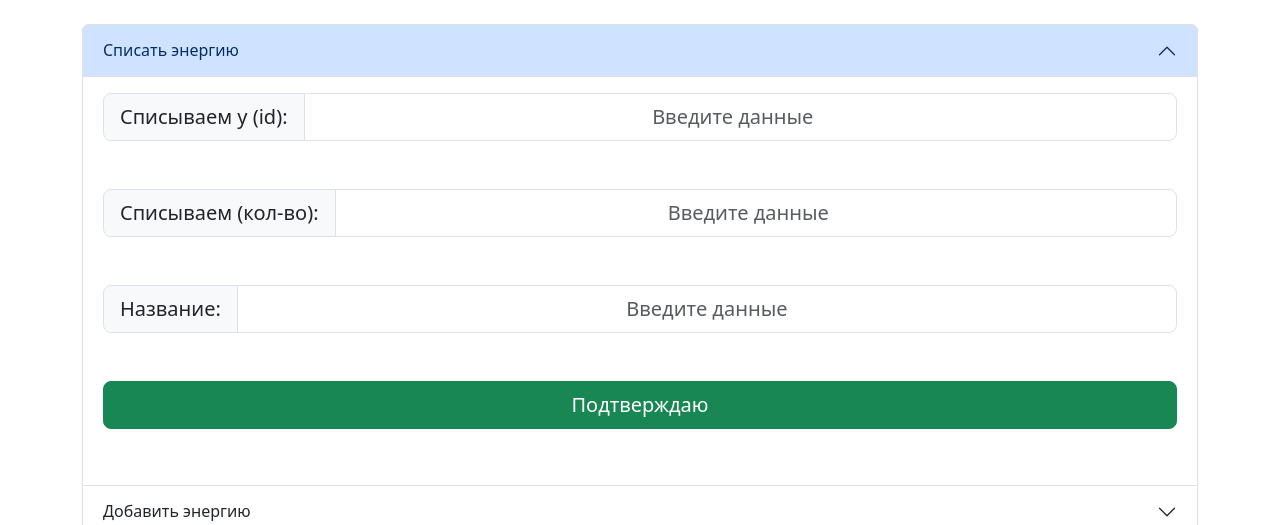
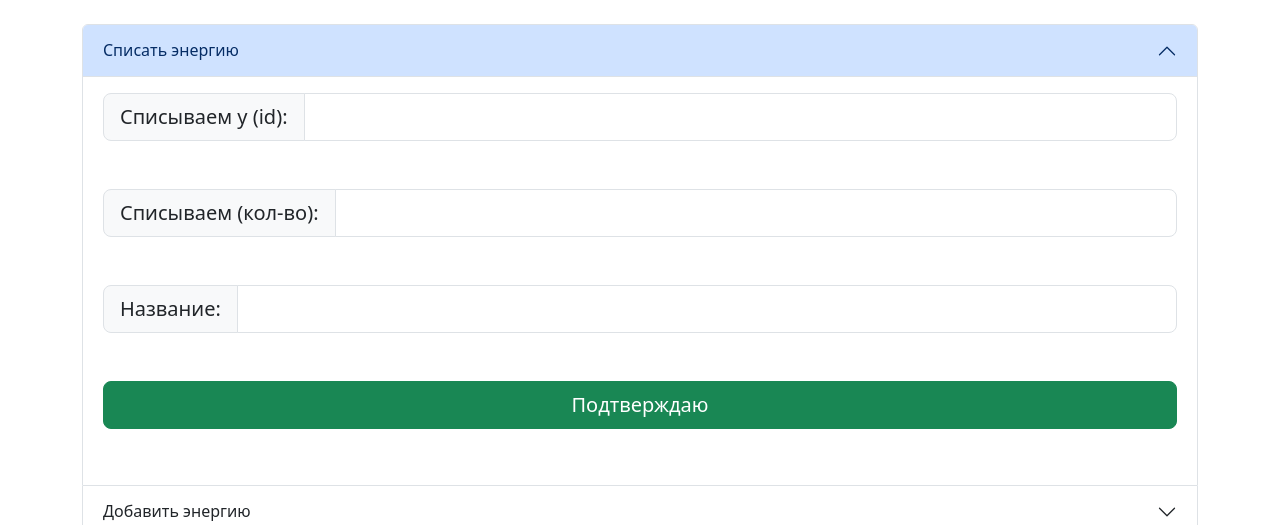
Before and after one commit to AshFungor/hope-project, a Python web app: template app/templates/main/add_withdrowal.html in a window 1280 px wide, after a click on "Cписать энергию". Shown: the part 177-702 px from the top of the page. Run offline with Jinja, Linux system fonts and the light colour scheme; the template is opened without the code that fills it, so the values that code supplies are empty.

Commit message:
Lrq/ppp (#66)
Co-authored-by: Илья Виноградов <miv1kk_@MacBook-Air-Ila.local>

```diff
--- a/app/routes/__init__.py
+++ b/app/routes/__init__.py
@@ -20,3 +20,4 @@ from . import master4city
 from . import master4city_hall
 from . import master4prefecture
 from . import add_withdrowal
+from . import create_office
--- a/app/templates/main/add_withdrowal.html
+++ b/app/templates/main/add_withdrowal.html
@@ -42,17 +42,23 @@
 
                     <div class="mb-5 input-group input-group-lg">
                         <span class="input-group-text" id="inputGroup-sizing-lg">Списываем у (id):</span>
-                        <input type="number" class="form-control text-center" placeholder="Введите данные">
+
+                        <input type="number" class="form-control text-center" >
+
                     </div>
 
                     <div class="mb-5 input-group input-group-lg">
                         <span class="input-group-text" id="inputGroup-sizing-lg">Списываем (кол-во):</span>
-                        <input type="number" class="form-control text-center" placeholder="Введите данные">
+
+                        <input type="number" class="form-control text-center" >
+
                     </div>
 
                     <div class="mb-5 input-group input-group-lg">
                         <span class="input-group-text" id="inputGroup-sizing-lg">Название:</span>
-                        <input type="text" class="form-control text-center" placeholder="Введите данные">
+
+                        <input type="text" class="form-control text-center" >
+
                     </div>
 
                     <div class="d-grid gap-2 d-mb-block mb-4">
@@ -75,17 +81,23 @@
 
                     <div class="mb-5 input-group input-group-lg">
                         <span class="input-group-text" id="inputGroup-sizing-lg">Добавляем к (id):</span>
-                        <input type="number" class="form-control text-center" placeholder="Введите данные">
+
+                        <input type="number" class="form-control text-center" >
+
                     </div>
 
                     <div class="mb-5 input-group input-group-lg">
                         <span class="input-group-text" id="inputGroup-sizing-lg">Добавляем (кол-во):</span>
-                        <input type="number" class="form-control text-center" placeholder="Введите данные">
+
+                        <input type="number" class="form-control text-center" >
+
                     </div>
 
                     <div class="mb-5 input-group input-group-lg">
                         <span class="input-group-text" id="inputGroup-sizing-lg">Название:</span>
-                        <input type="text" class="form-control text-center" placeholder="Введите данные">
+
+                        <input type="text" class="form-control text-center" >
+
                     </div>
 
                     <div class="d-grid gap-2 d-mb-block mb-4">
@@ -108,17 +120,23 @@
 
                     <div class="mb-5 input-group input-group-lg">
                         <span class="input-group-text" id="inputGroup-sizing-lg">Списываем у (id):</span>
-                        <input type="number" class="form-control text-center" placeholder="Введите данные">
+
+                        <input type="number" class="form-control text-center" >
+
                     </div>
 
                     <div class="mb-5 input-group input-group-lg">
                         <span class="input-group-text" id="inputGroup-sizing-lg">Списываем (кол-во):</span>
-                        <input type="number" class="form-control text-center" placeholder="Введите данные">
+
+                        <input type="number" class="form-control text-center" >
+
                     </div>
 
                     <div class="mb-5 input-group input-group-lg">
                         <span class="input-group-text" id="inputGroup-sizing-lg">Название:</span>
-                        <input type="text" class="form-control text-center" placeholder="Введите данные">
+
+                        <input type="text" class="form-control text-center" >
+
                     </div>
 
                     <div class="d-grid gap-2 d-mb-block mb-4">
@@ -141,17 +159,23 @@
 
                     <div class="mb-5 input-group input-group-lg">
                         <span class="input-group-text" id="inputGroup-sizing-lg">Добавляем к (id):</span>
-                        <input type="number" class="form-control text-center" placeholder="Введите данные">
+
+                        <input type="number" class="form-control text-center" >
+
                     </div>
 
                     <div class="mb-5 input-group input-group-lg">
                         <span class="input-group-text" id="inputGroup-sizing-lg">Добавляем (кол-во):</span>
-                        <input type="number" class="form-control text-center" placeholder="Введите данные">
+
+                        <input type="number" class="form-control text-center" >
+
                     </div>
 
                     <div class="mb-5 input-group input-group-lg">
                         <span class="input-group-text" id="inputGroup-sizing-lg">Название:</span>
-                        <input type="text" class="form-control text-center" placeholder="Введите данные">
+
+                        <input type="text" class="form-control text-center" >
+
                     </div>
 
                     <div class="d-grid gap-2 d-mb-block mb-4">
@@ -174,17 +198,23 @@
 
                     <div class="mb-5 input-group input-group-lg">
                         <span class="input-group-text" id="inputGroup-sizing-lg">Списываем у (id):</span>
-                        <input type="number" class="form-control text-center" placeholder="Введите данные">
+
+                        <input type="number" class="form-control text-center" >
+
                     </div>
 
                     <div class="mb-5 input-group input-group-lg">
                         <span class="input-group-text" id="inputGroup-sizing-lg">Списываем (кол-во):</span>
-                        <input type="number" class="form-control text-center" placeholder="Введите данные">
+
+                        <input type="number" class="form-control text-center" >
+
                     </div>
 
                     <div class="mb-5 input-group input-group-lg">
                         <span class="input-group-text" id="inputGroup-sizing-lg">Название:</span>
-                        <input type="text" class="form-control text-center" placeholder="Введите данные">
+
+                        <input type="text" class="form-control text-center" >
+
                     </div>
 
                     <div class="d-grid gap-2 d-mb-block mb-4">
@@ -207,18 +237,31 @@
 
                     <div class="mb-5 input-group input-group-lg">
                         <span class="input-group-text" id="inputGroup-sizing-lg">Добавляем к (id):</span>
-                        <input type="number" class="form-control text-center" placeholder="Введите данные">
+
+                        <input type="number" class="form-control text-center" >
+
                     </div>
 
                     <div class="mb-5 input-group input-group-lg">
                         <span class="input-group-text" id="inputGroup-sizing-lg">Добавляем (кол-во):</span>
-                        <input type="number" class="form-control text-center" placeholder="Введите данные">
+
+                        <input type="number" class="form-control text-center">
+
                     </div>
 
                     <div class="mb-5 input-group input-group-lg">
                         <span class="input-group-text" id="inputGroup-sizing-lg">Название:</span>
-                        <input type="text" class="form-control text-center" placeholder="Введите данные">
+
+                        <input type="text" class="form-control text-center" >
                     </div>
+
+                    <select class="form-select form-select-lg mb-5">
+                        <option selected>Выберете уровень</option>
+                        <option value="1">Эконом (0)</option>
+                        <option value="2">Комфторт (1)</option>
+                        <option value="3">Комфорт+ (2)</option>
+                        <option value="4">Люкс (4)</option>
+                    </select>
 
                     <div class="d-grid gap-2 d-mb-block mb-4">
                         <button type="submit" class="btn btn-success btn-lg mb-3">Подтверждаю</button>
--- a/app/templates/main/master4company.html
+++ b/app/templates/main/master4company.html
@@ -12,6 +12,8 @@
 
     <button class="btn btn-outline-dark btn-lg mb-3" onclick="window.location.href='{{ url_for( 'accounts.create_company' ) }}';">Добавить фирму</button>
 
+    <button class="btn btn-outline-dark btn-lg mb-3" onclick="window.location.href='{{ url_for( 'master.master_add_office' ) }}';"">Добавить офис для фирмы</button>
+
 </div>
 
 {% endblock %}
```
Also changed, not shown: app/routes/create_office.py (added, +13 -0 lines), app/templates/main/create_office.html (added, +34 -0 lines).
